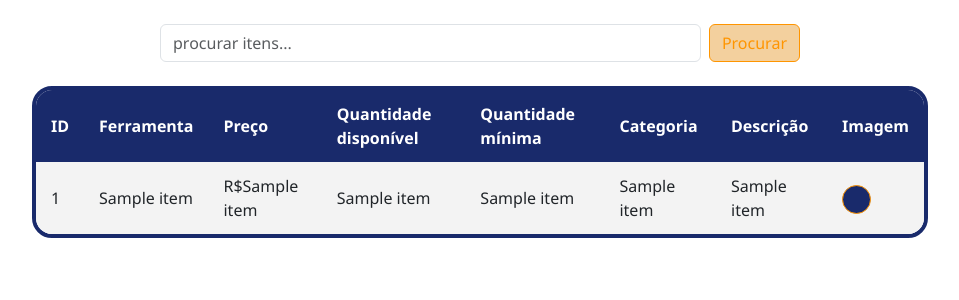
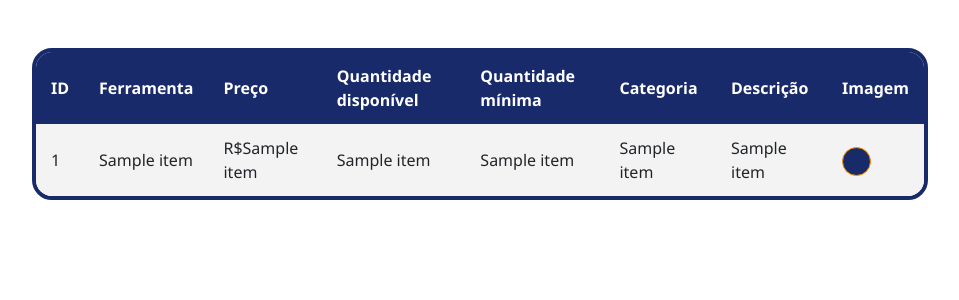
Before and after one commit to mb7-alt/TCC-senai, a Flask app: template templates/home.html in a window 1280 px wide. Shown: the part 182-482 px from the top of the page, without its empty margins (160-1119 px from the left). Run offline with Flask 3, Linux system fonts and the light colour scheme; the template is opened without the code that fills it: most values are stand-ins (such as "Sample title", 1, 10 or a date in 2020); some libraries are stand-ins or nearby versions.

Commit message:
Últimos detalhes

```diff
--- a/static/styles.css
+++ b/static/styles.css
@@ -119,7 +119,6 @@ CSS da página de login incorreta
     outline: none !important;
 }
 
-
 /*==========================================================================================
 CSS da Navbar padrão das páginas
 ==========================================================================================*/
@@ -169,7 +168,6 @@ nav {
     background-color:#192a6b !important;
     font-size: larger;
 }
-
 
 .navbar-nav .nav-item  .nav-link {
     margin-left: 20px;
--- a/templates/admin.html
+++ b/templates/admin.html
@@ -83,10 +83,6 @@
         </nav>
     </div>
     <br>
-    <form class="d-flex" role="search">
-        <input class="form-control me-2" type="search" placeholder="procurar itens..." aria-label="Search"/>
-        <button class="btn btn-outline-success" type="submit" id="procurar">Procurar</button>
-    </form>
     <br>
     <table class="tabela">
         <thead>
--- a/templates/home.html
+++ b/templates/home.html
@@ -80,10 +80,6 @@
         </nav>
     </div>
     <br>
-    <form class="d-flex" role="search">
-        <input class="form-control me-2" type="search" placeholder="procurar itens..." aria-label="Search"/>
-        <button class="btn btn-outline-success" type="submit" id="procurar">Procurar</button>
-    </form>
     <br>
     <table class="tabela">
         <thead>
```
